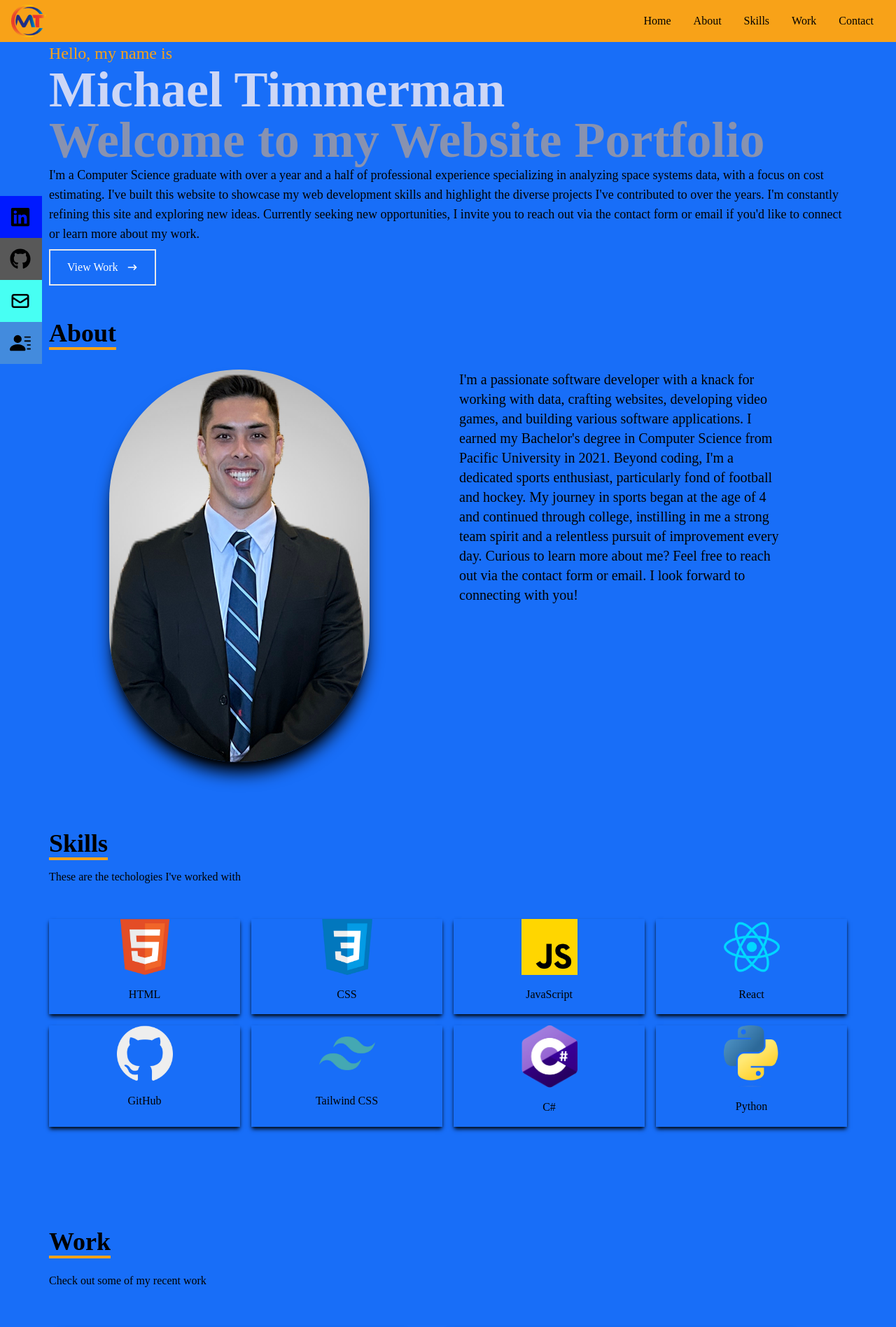
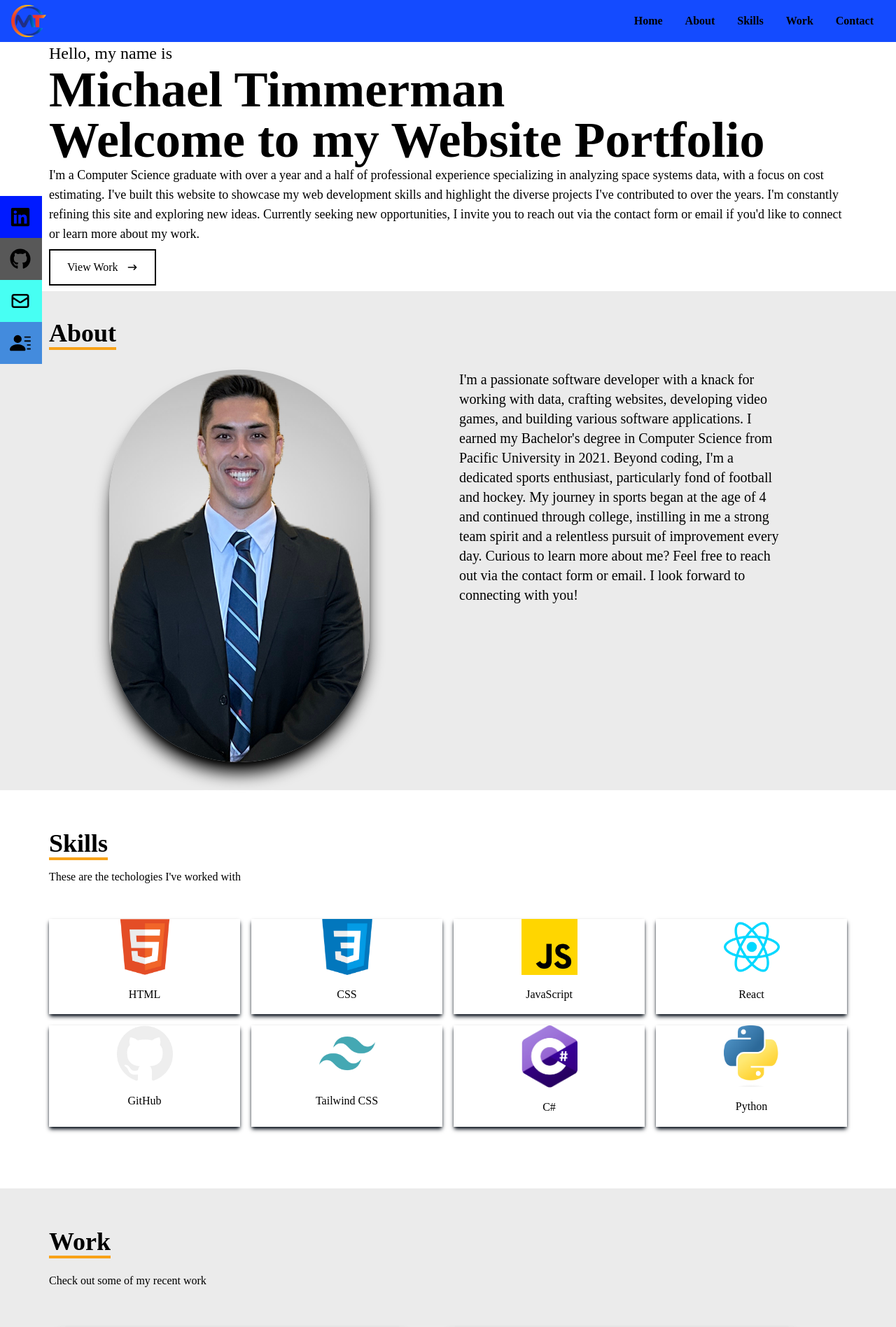
Before and after one commit to timm6430/Portfolio_Website, a React (Create React App) app: page / in a window 1280 px wide. Shown: the top 1896 px of the page at 70% size. Built offline with nearby package versions, Linux system fonts and the light colour scheme; grey boxes are pictures that could not be loaded.

Commit message:
change color of website

```diff
--- a/src/components/About.jsx
+++ b/src/components/About.jsx
@@ -3,7 +3,7 @@ import Profile from '../assets/Images/IMG_1392.jpg'
 
 const About = () => {
   return (
-    <div name = 'about' className = 'w-full h-full lg:px-[70px] md:px-[50px] p-10 bg-[#186EF8] text-black'>
+    <div name = 'about' className = 'w-full h-full lg:px-[70px] md:px-[50px] p-10 bg-[#ebebeb] text-black'>
       <div className = 'w-full h-full flex flex-col justify-center items-center'>
         <div className = 'max-w-[1920px] w-full'>
           <div className = 'pb-8'>
--- a/src/components/Contact.jsx
+++ b/src/components/Contact.jsx
@@ -2,16 +2,16 @@ import React from 'react'
 
 const Contact = () => {
   return (
-    <div name='contact' className='w-full h-full bg-[#186EF8] flex justify-center items-center p-10'>
+    <div name='contact' className='w-full h-full bg-[#ffffff] flex justify-center items-center p-10'>
         <form method='POST' action="https://getform.io/f/DbDGGBal" className='flex flex-col max-w-[600px] w-full'>
             <div className='pb-8'>
-                <p className='text-4xl font-bold inline border-b-4 border-[#F8A218] text-gray-300'>Contact</p>
-                <p className='text-gray-300 py-4'>Submit the form below or shoot me an email - mdt21@verizon.net</p>
+                <p className='text-4xl font-bold inline border-b-4 border-[#F8A218] text-black'>Contact</p>
+                <p className='text-black py-4'>Submit the form below or shoot me an email - mdt21@verizon.net</p>
             </div>
             <input className='bg-[#ccd6f6] p-2' type="text" placeholder='Name' name='name' />
             <input className='my-4 p-2 bg-[#ccd6f6]' type="email" placeholder='Email' name='email' />
             <textarea className='bg-[#ccd6f6] p-2' name="message" rows="10" placeholder='Message'></textarea>
-            <button className='text-white border-2 hover:bg-[#F8A218] hover:border-[#F8A218] px-4 py-3 my-8 mx-auto flex items-center'>Let's Collaborate</button>
+            <button className='text-black border-black border-2 hover:bg-[#F8A218] hover:border-[#F8A218] px-4 py-3 my-8 mx-auto flex items-center'>Let's Collaborate</button>
         </form>
     </div>
   )
--- a/src/components/Home.jsx
+++ b/src/components/Home.jsx
@@ -4,20 +4,20 @@ import {Link} from 'react-scroll'
 
 const Home = () => {
   return (
-    <div name = 'home' className = 'w-full h-full pt-[60px] bg-[#186EF8]'>
+    <div name = 'home' className = 'w-full h-full pt-[60px] bg-[#ffffff]'>
 
         {/* Container
             mx-auto: Centers container
         */}
         <div className = 'max-w-[1920px] mx-auto lg:px-[70px] md:px-[50px] px-10 flex flex-col justify-center'>
 
-          <p className = 'text-2xl text-[#F8A218]'>Hello, my name is</p>
+          <p className = 'text-2xl text-[#000000]'>Hello, my name is</p>
 
-          <h1 className = 'text-4xl sm:text-7xl font-bold text-[#ccd6f6]'>
+          <h1 className = 'text-4xl sm:text-7xl font-bold text-[#000000]'>
             Michael Timmerman
           </h1>
 
-          <h2 className = 'text-4xl sm:text-7xl font-bold text-[#8892b0]'>
+          <h2 className = 'text-4xl sm:text-7xl font-bold text-[#000000]'>
             Welcome to my Website Portfolio
           </h2>
 
@@ -28,7 +28,7 @@ const Home = () => {
 
           <div className = 'max-w-[170px]'>
             <Link to='work' smooth={true} duration={500}>
-              <button className = 'text-white group border-2 px-6 py-3 my-2 flex items-center hover:bg-[#F8A218] hover:border-[#F8A218]'>
+              <button className = 'text-black border-black group border-2 px-6 py-3 my-2 flex items-center hover:bg-[#F8A218] hover:border-[#F8A218]'>
                   View Work
                 <span className = 'group-hover:rotate-90 duration-300'>
                   <HiArrowNarrowRight className = 'ml-3 ' />
--- a/src/components/Navbar.jsx
+++ b/src/components/Navbar.jsx
@@ -9,13 +9,13 @@ const Navbar = () => {
     const [nav, setNav] = useState(false)
     const handleClick = () => setNav(!nav)
   return (
-    <div className = 'fixed w-full h-[60px] flex justify-between items-center px-4 bg-[#F8A218] text-black'>
+    <div className = 'fixed w-full h-[60px] flex justify-between items-center px-4 bg-[#144bff] text-black'>
         <div>
             <img src = {Logo} alt = "Logo" style = {{width: '50px'}}/>
         </div>
 
         {/* menu*/}
-            <ul className = 'hidden md:flex'>
+            <ul className = 'hidden md:flex font-bold'>
                 <li>
                     <Link to='home' smooth={true} duration={500}>
                         Home
--- a/src/components/Skills.jsx
+++ b/src/components/Skills.jsx
@@ -10,7 +10,7 @@ import Python from '../assets/Images/Python-logo.png'
 
 const Skills = () => {
   return (
-    <div name = 'skills' className='w-full h-full lg:px-[70px] md:px-[50px] p-10 bg-[#186EF8]'>
+    <div name = 'skills' className='w-full h-full lg:px-[70px] md:px-[50px] p-10 bg-[#ffffff]'>
       {/*Container */}
       <div className='w-full max-w-[1920px] mx-auto py-4 flex flex-col justify-center'>
         <div>
--- a/src/components/Work.jsx
+++ b/src/components/Work.jsx
@@ -8,7 +8,7 @@ import MinesweeperVideo from '../assets/Videos/Minesweeper.mp4'
 
 const Work = () => {
   return (
-    <div name = 'work' className='w-full h-full lg:px-[70px] md:px-[50px] p-10 text-black bg-[#186EF8]'>
+    <div name = 'work' className='w-full h-full lg:px-[70px] md:px-[50px] p-10 text-black bg-[#ebebeb]'>
       <div className=' w-full h-full max-w-[1920px] mx-auto py-4 flex flex-col justify-center'>
         <div className='pb-8'>
           <p className='text-4xl font-bold inline border-b-4 border-[#F8A218] text-black'>Work</p>
```
